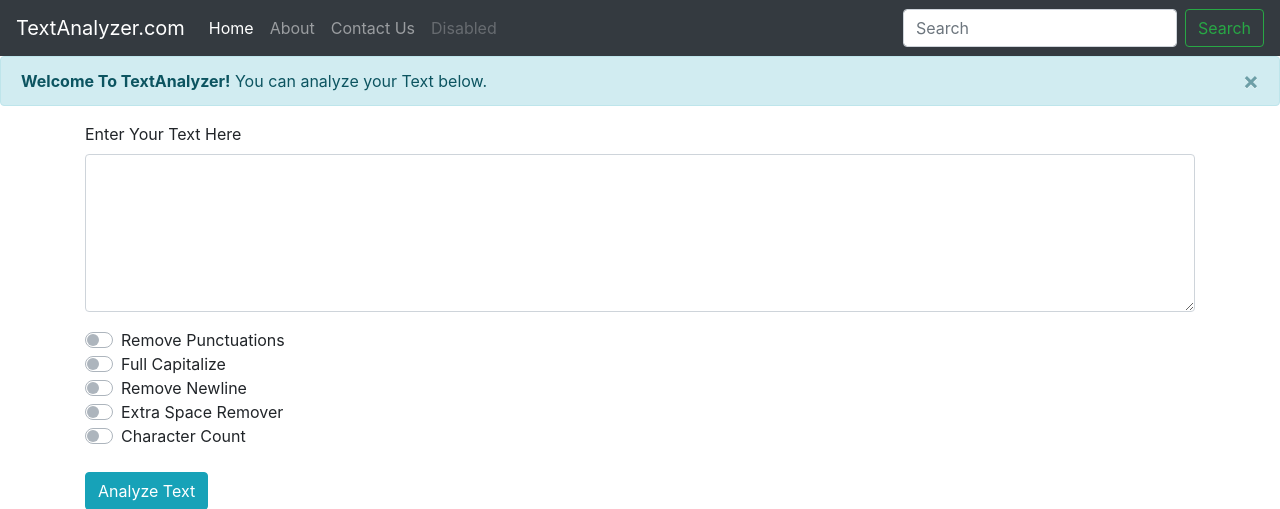
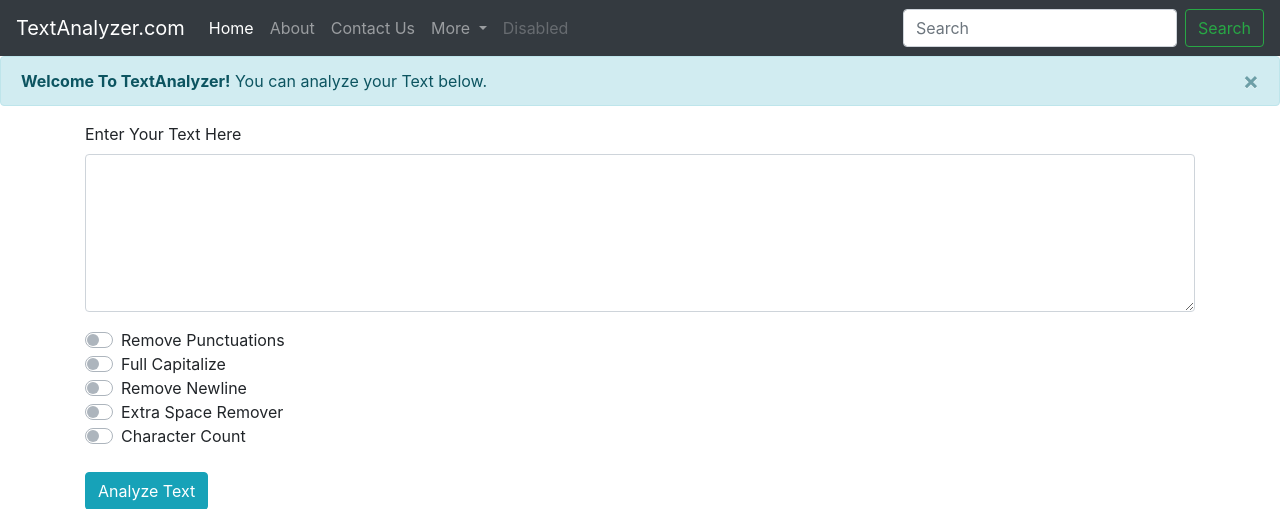
Before and after one commit to kpkrishan/Introduction_To_Django, a Django app: page / in a window 1280 px wide. Shown: the top 509 px of the page. Run offline with Django 3.2, Linux system fonts and the light colour scheme; some libraries are stand-ins or nearby versions.

Commit message:
Add dropdown navbar and link Contact Us

```diff
--- a/Textutils/templates/home.html
+++ b/Textutils/templates/home.html
@@ -21,10 +21,22 @@
           <div class="navbar-nav">
             <a class="nav-item nav-link active" href="#">Home <span class="sr-only">(current)</span></a>
             <a class="nav-item nav-link" href="#">About</a>
-            <a class="nav-item nav-link" href="contact.html">Contact Us</a>
+            <a class="nav-item nav-link" href=Contact_Us>Contact Us</a>
+            <li class="nav-item dropdown">
+              <a class="nav-link dropdown-toggle" href="#" id="navbarDropdown" role="button" data-toggle="dropdown" aria-haspopup="true" aria-expanded="false">
+                More
+              </a>
+              <div class="dropdown-menu" aria-labelledby="navbarDropdown">
+                <a class="dropdown-item" href="#">Action</a>
+                <a class="dropdown-item" href="#">Another action</a>
+                <div class="dropdown-divider"></div>
+                <a class="dropdown-item" href="#">Something else here</a>
+              </div>
+            </li>
             <a class="nav-item nav-link disabled" href="#" tabindex="-1" aria-disabled="true">Disabled</a>
           </div>
         </div>
+
         <form class="form-inline">
             <input class="form-control mr-sm-2" type="search" placeholder="Search" aria-label="Search">
             <button class="btn btn-outline-success my-2 my-sm-0" type="submit">Search</button>
```
